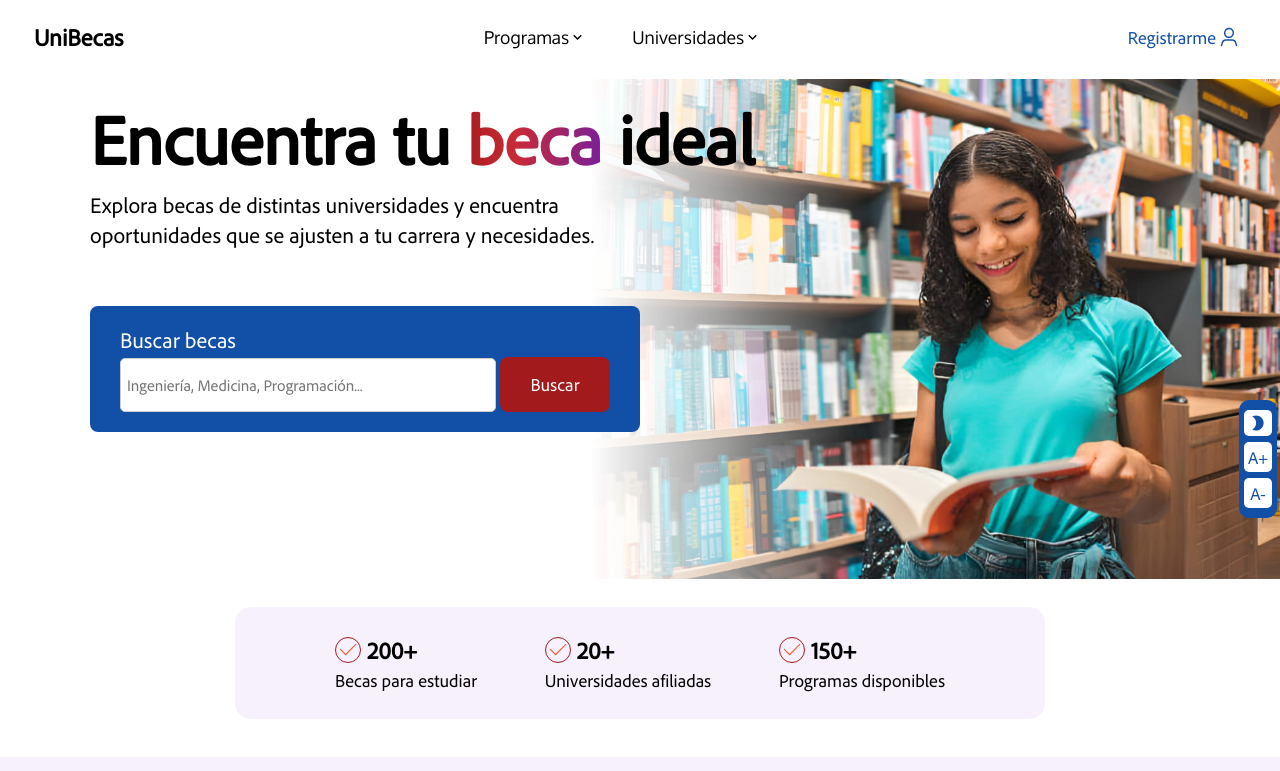
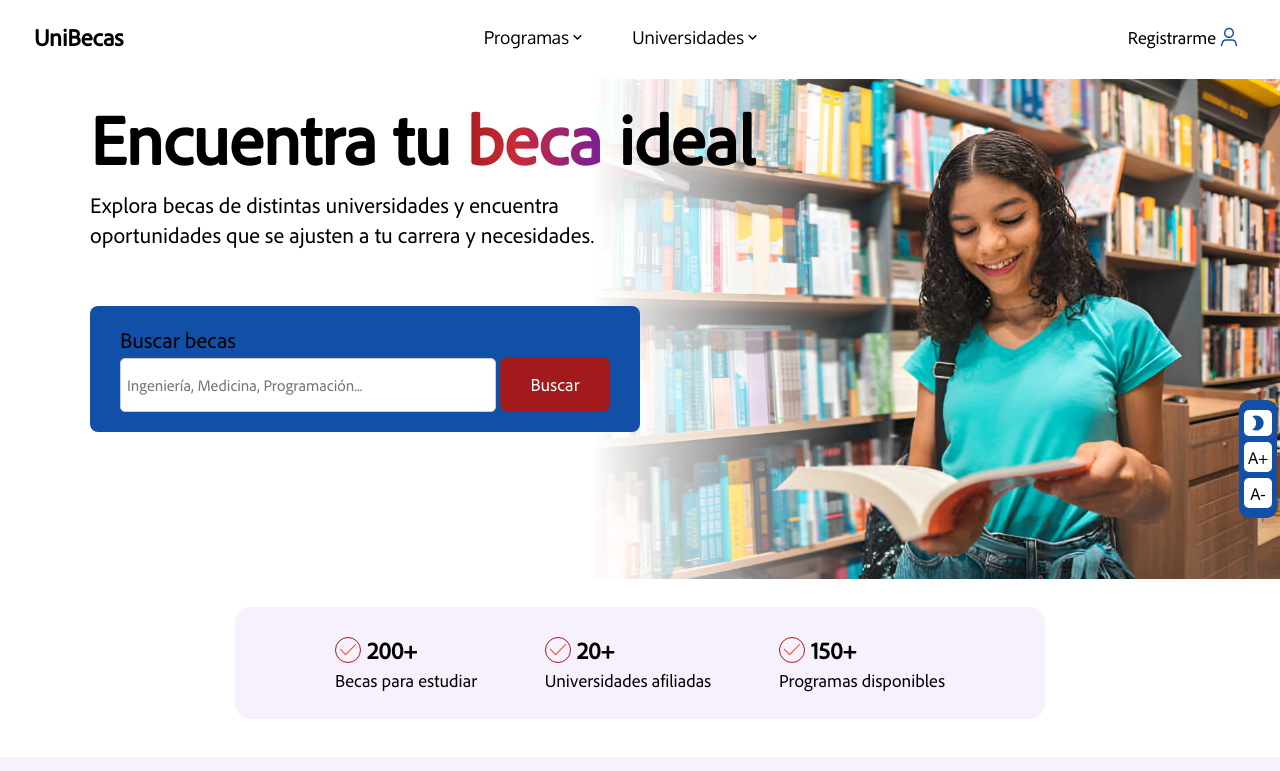
Before and after one commit to AlexanderCassiani/unibecas, a React (Vite) app in the folder frontend/: page / in a window 1280 px wide. Shown: the top 771 px of the page. Built offline with nearby package versions, Linux system fonts and the light colour scheme.

Commit message:
Style: corrige la variable de color en el modo oscuro y asegura su uso en el cuerpo

```diff
--- a/frontend/src/index.css
+++ b/frontend/src/index.css
@@ -1,4 +1,5 @@
 :root {
+  --color: #000;
   --background: #fff;
   --color-primario: #a31a1c;
   --color-secundario: #1250a8;
@@ -15,6 +16,7 @@
 * {
   font-family: AdobeClean;
   box-sizing: border-box;
+  color: var(--color);
 }
 
 body.darkmode {
@@ -29,7 +31,7 @@ body.darkmode {
 
   --hover-azul: #2575e63f;
 
-  color: #fff;
+  --color: #fff;
 }
 
 body {
```
